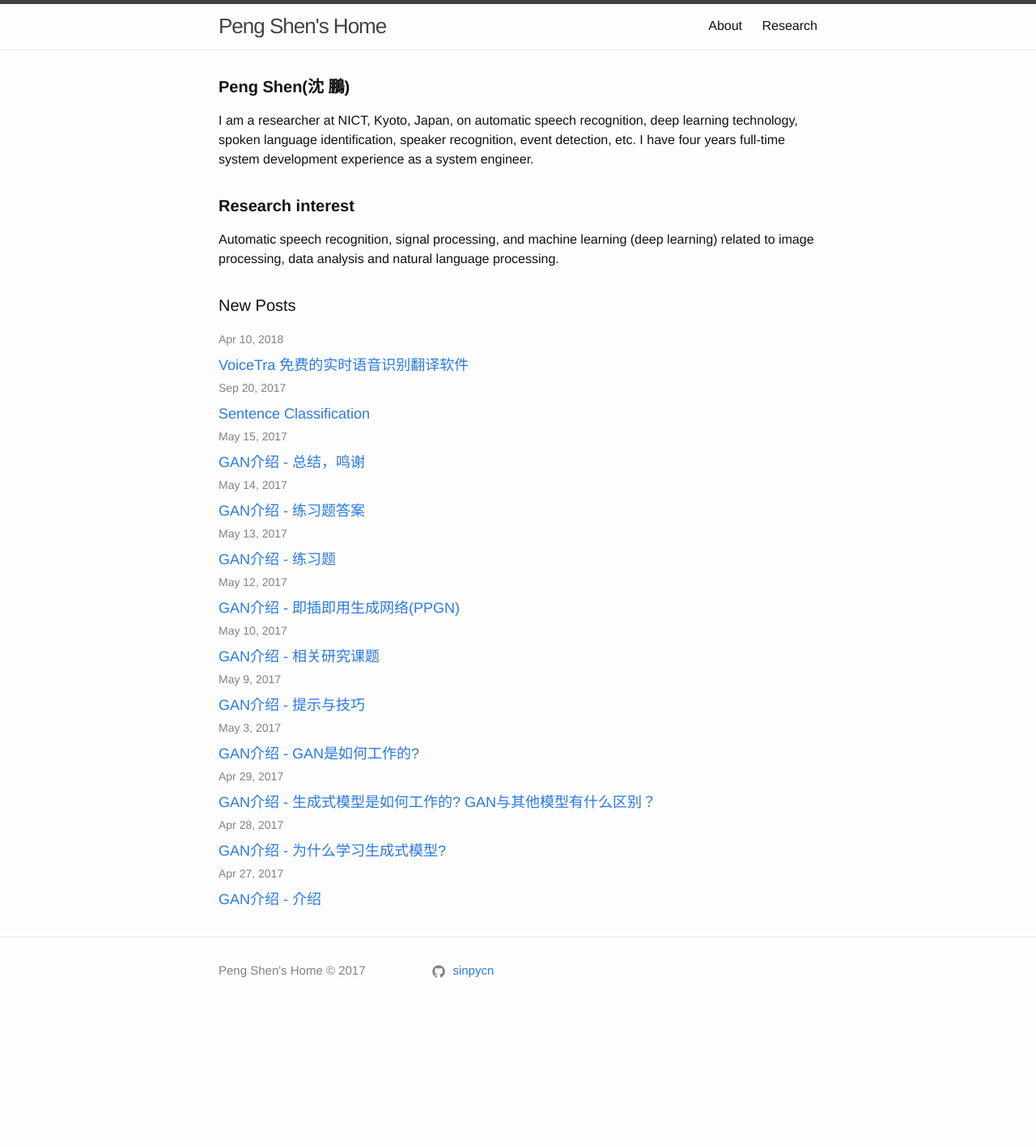
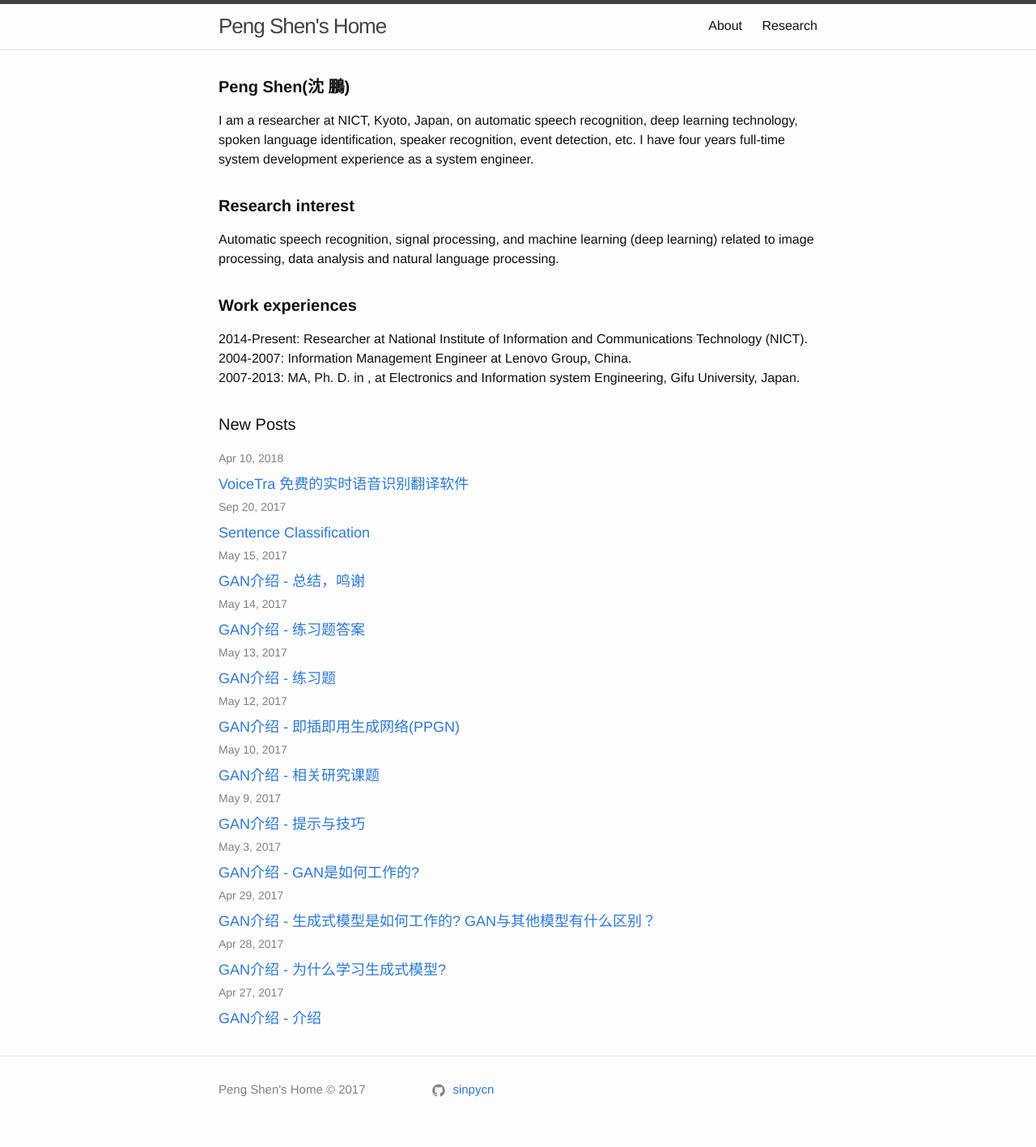
Before and after one commit to sinpycn/sinpycn.github.io, a Jekyll site: the page built from index.md, in a window 1280 px wide. Shown: the whole page at 81% size. Built offline with Jekyll 4.4.1, drawn with Linux system fonts in a browser that asks for light colours; before the commit the page ends 1270 px from its top, so only the background shows below that.

Commit message:
Update home.html

```diff
--- a/_layouts/home.html
+++ b/_layouts/home.html
@@ -18,6 +18,18 @@ layout: default
     </li>
   </ul>
 
+  <h1 class="page-heading"><b>Work experiences</b></h1>
+  <ul class="post-list">
+    <li>
+   2014-Present: Researcher at National Institute of Information and Communications Technology (NICT). <br>
+   2004-2007: Information Management Engineer at Lenovo Group, China. <br>
+   2007-2013: MA, Ph. D. in , at Electronics and Information system Engineering, Gifu University, Japan. <br>
+    </li>
+  </ul>
+
+
+
+
 
   <h1 class="page-heading">New Posts</h1>
 
```
